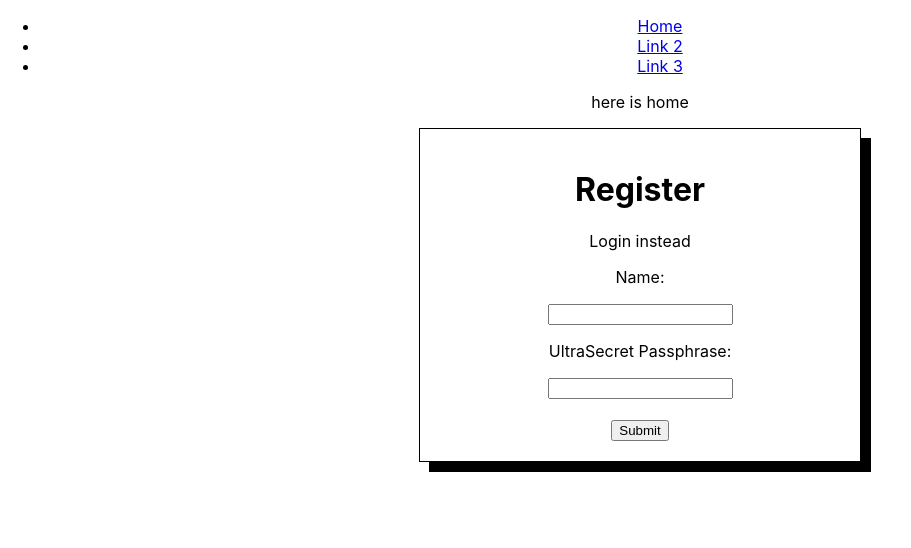
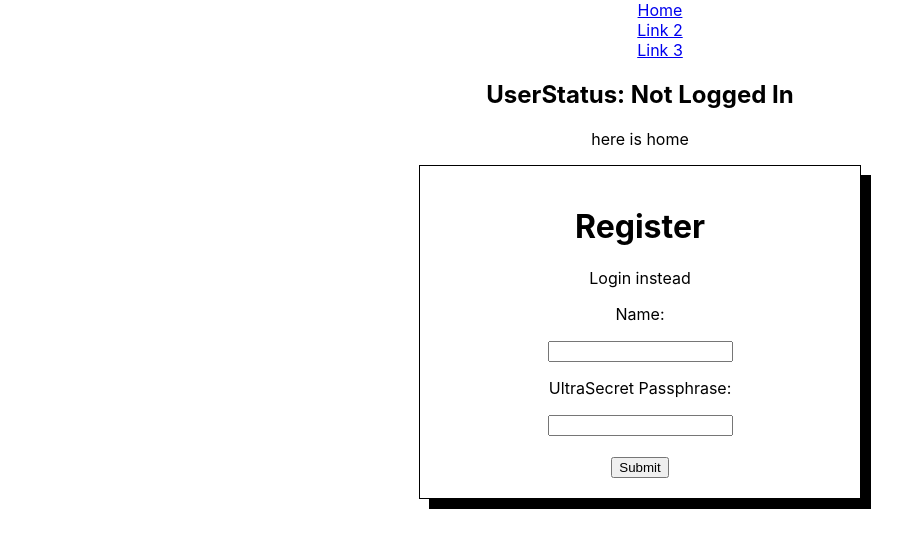
Before and after one commit to ColbyWTaylor/Login, a React (Create React App) app: page / in a window 1280 px wide. Shown: the top 548 px of the page, without its empty margins (0-911 px from the left). Built offline with nearby package versions, Linux system fonts and the light colour scheme.

Commit message:
login status component added

```diff
--- a/src/App.js
+++ b/src/App.js
@@ -7,6 +7,8 @@ import {
 } from "react-router-dom";
 import "./App.css";
 import Login from "./Components/Login";
+import UserInfo from "./Components/UserInfo";
+
 function App() {
   return (
     <Router>
@@ -23,6 +25,7 @@ function App() {
               <Link to="/link3">Link 3</Link>
             </li>
           </ul>
+          <UserInfo />
         </nav>
         <Switch>
           <Route exact path="/">
--- /dev/null
+++ b/src/Components/UserInfo.js
@@ -0,0 +1,12 @@
+import { useState } from "react";
+
+const UserInfo = () => {
+  const [userLoggedIn, setUserLoggedIn] = useState(false);
+  return (
+    <h1>
+      UserStatus: {(userLoggedIn && "User is logged in") || "Not Logged In"}
+    </h1>
+  );
+};
+
+export default UserInfo;
--- a/src/index.css
+++ b/src/index.css
@@ -16,3 +16,13 @@ code {
   padding: 20px;
   margin: 10px auto;
 }
+
+li {
+  list-style-type: none;
+  padding-left: 0;
+}
+
+ul {
+  display: table;
+  margin: 0 auto;
+}
```
Also changed, not shown: 1 other file (tests, documents, lock files or other folders).
